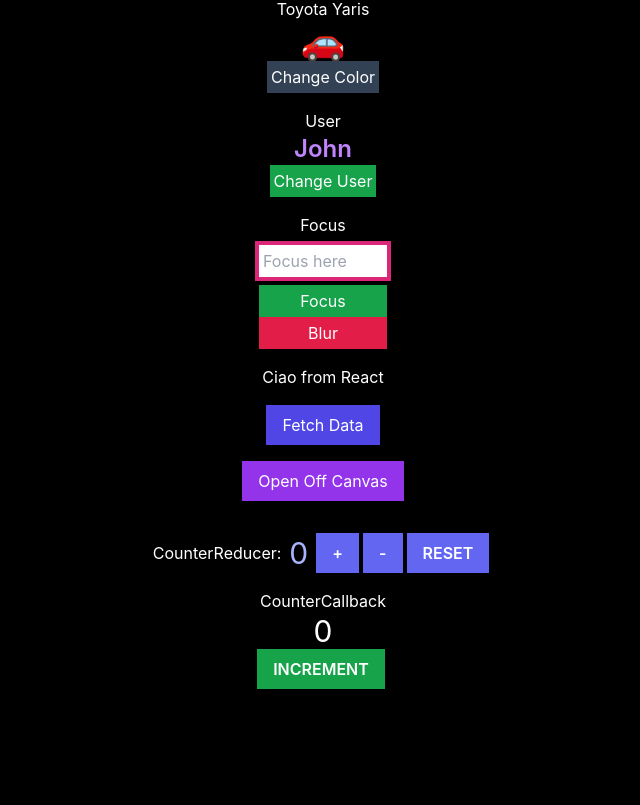
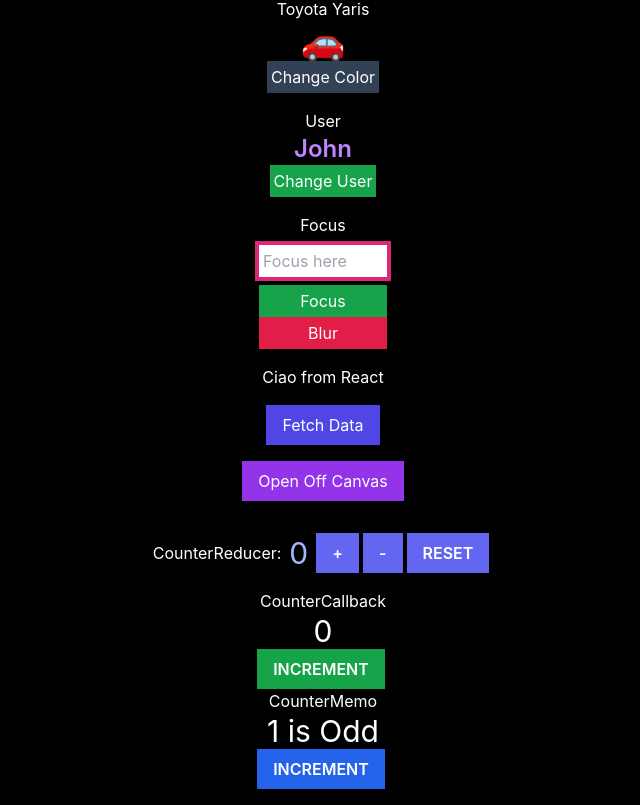
Before and after one commit to emanuelefavero/react-essentials, a React (Vite) app: page / in a window 1280 px wide. Shown: the part 203-1008 px from the top of the page, without its empty margins (317-957 px from the left). Before the commit the page ends 908 px from the top, so only its background shows below. Built offline with nearby package versions, Linux system fonts and the light colour scheme.

Commit message:
add CounterMemo which shows the useMemo hook

```diff
--- a/src/App.tsx
+++ b/src/App.tsx
@@ -12,6 +12,7 @@ import PrimaryButton from './components/PrimaryButton'
 import OffCanvas from './components/OffCanvas'
 import CounterReducer from './components/CounterReducer'
 import CounterCallback from './components/CounterCallback'
+import CounterMemo from './components/CounterMemo'
 
 function App() {
   // Custom hooks
@@ -78,6 +79,9 @@ function App() {
 
       {/* CounterCallback */}
       <CounterCallback />
+
+      {/* CounterMemo */}
+      <CounterMemo />
     </main>
   )
 }
--- /dev/null
+++ b/src/components/CounterMemo.tsx
@@ -0,0 +1,30 @@
+import { useState, useMemo } from 'react'
+
+export default function CounterMemo() {
+  const [count, setCount] = useState(1)
+
+  // TIP: useMemo is used to prevent unnecessary re-renders
+  // TIP: The useMemo and useCallback Hooks are similar. The main difference is that useMemo returns a memoized value and useCallback returns a memoized function
+  const isEven = useMemo(() => {
+    console.log('Computing isEven...')
+    return count % 2 === 0
+  }, [count])
+
+  const buttonStyle =
+    'bg-blue-600 hover:bg-blue-700 text-white font-semibold py-2 px-4 mr-1 uppercase'
+
+  return (
+    <>
+      <h2>CounterMemo</h2>
+      <p className='text-3xl'>
+        {count} is {isEven ? 'Even' : 'Odd'}
+      </p>
+      <button
+        onClick={() => setCount((prevCount) => prevCount + 1)}
+        className={`${buttonStyle}`}
+      >
+        Increment
+      </button>
+    </>
+  )
+}
```
